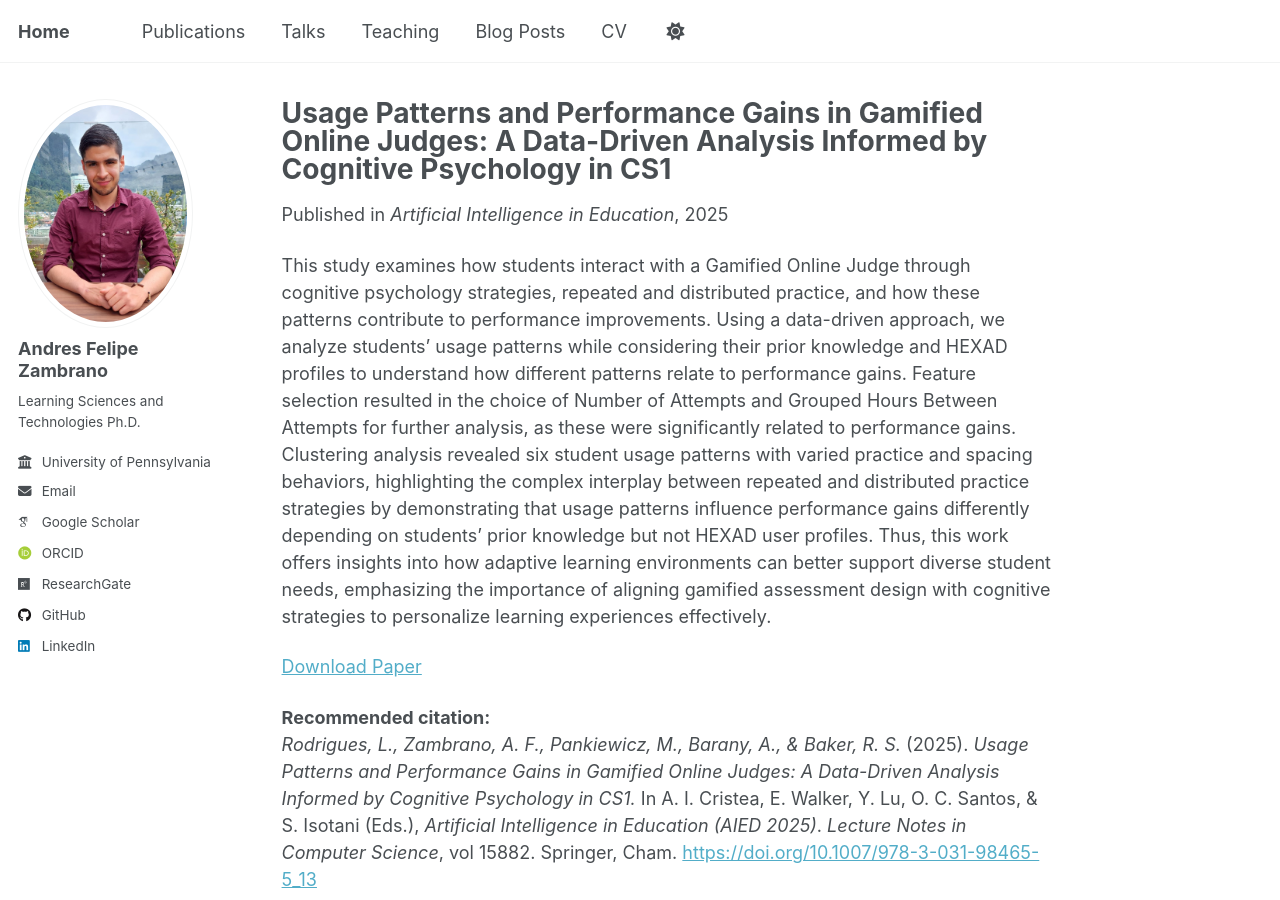
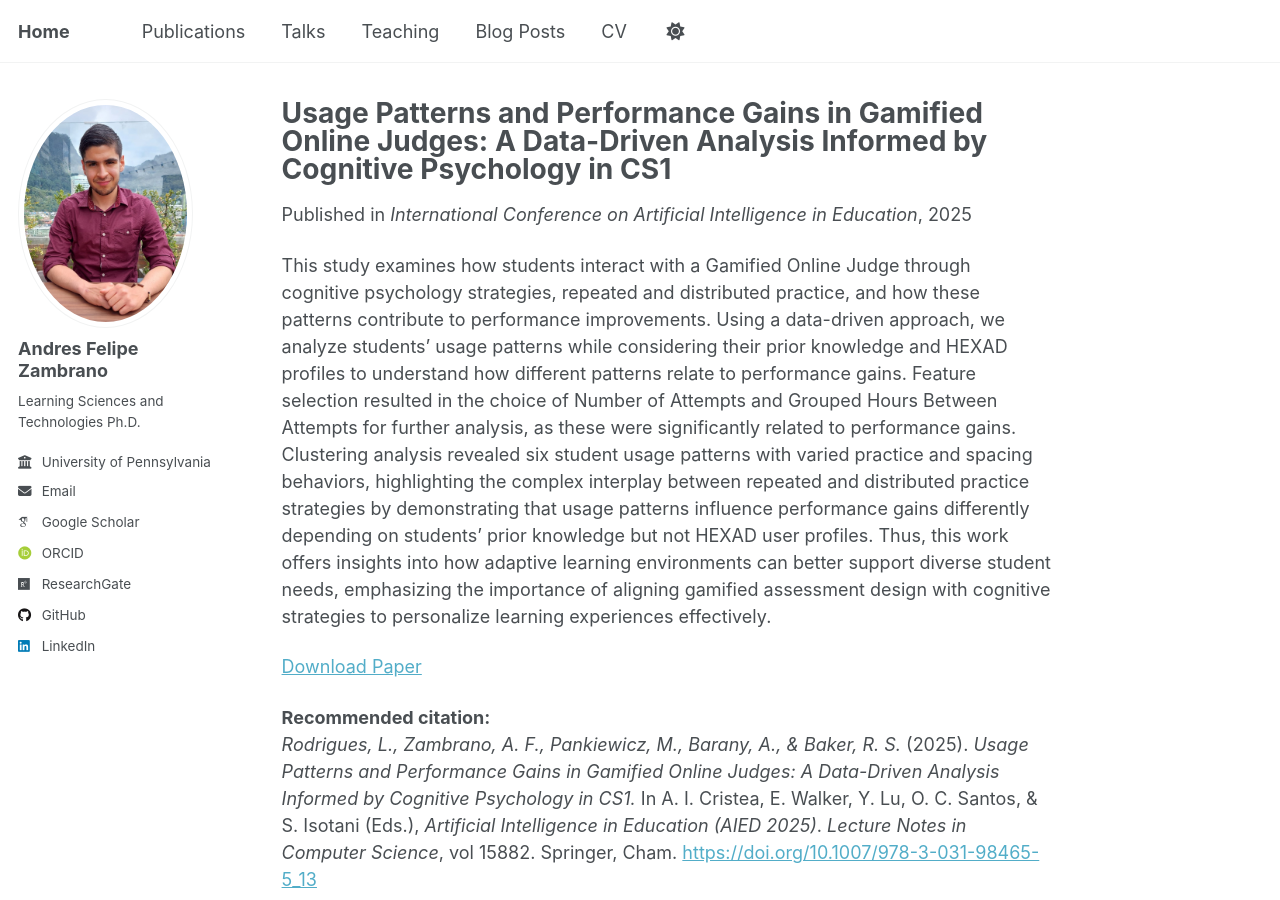
Before and after one commit to afzambrano/afzambrano.github.io, a Jekyll site: the page built from _publications/2025-aied-clustering-runcode.md, in a window 1280 px wide and 900 px high. Built offline with Jekyll 4.4.1, drawn with Linux system fonts in a browser that asks for light colours; some web fonts are replaced; a script that is not in the unit is left out.

Commit message:
Update 2025-aied-clustering-runcode.md

```diff
--- a/_publications/2025-aied-clustering-runcode.md
+++ b/_publications/2025-aied-clustering-runcode.md
@@ -5,7 +5,7 @@ category: conferences
 permalink: /publication/2025-aied-clustering-runcode
 excerpt: 'Using a data-driven approach, we analyze students’ usage patterns while considering their prior knowledge and HEXAD profiles to understand how different patterns relate to performance gains. Clustering analysis revealed six student usage patterns with varied practice and spacing behaviors, highlighting the complex interplay between repeated and distributed practice strategies by demonstrating that usage patterns influence performance gains differently depending on students’ prior knowledge but not HEXAD user profiles.'
 date: 2025-07-20
-venue: 'Artificial Intelligence in Education'
+venue: 'International Conference on Artificial Intelligence in Education'
 paperurl: 'https://link.springer.com/chapter/10.1007/978-3-031-98465-5_13'
 ---
 
```
